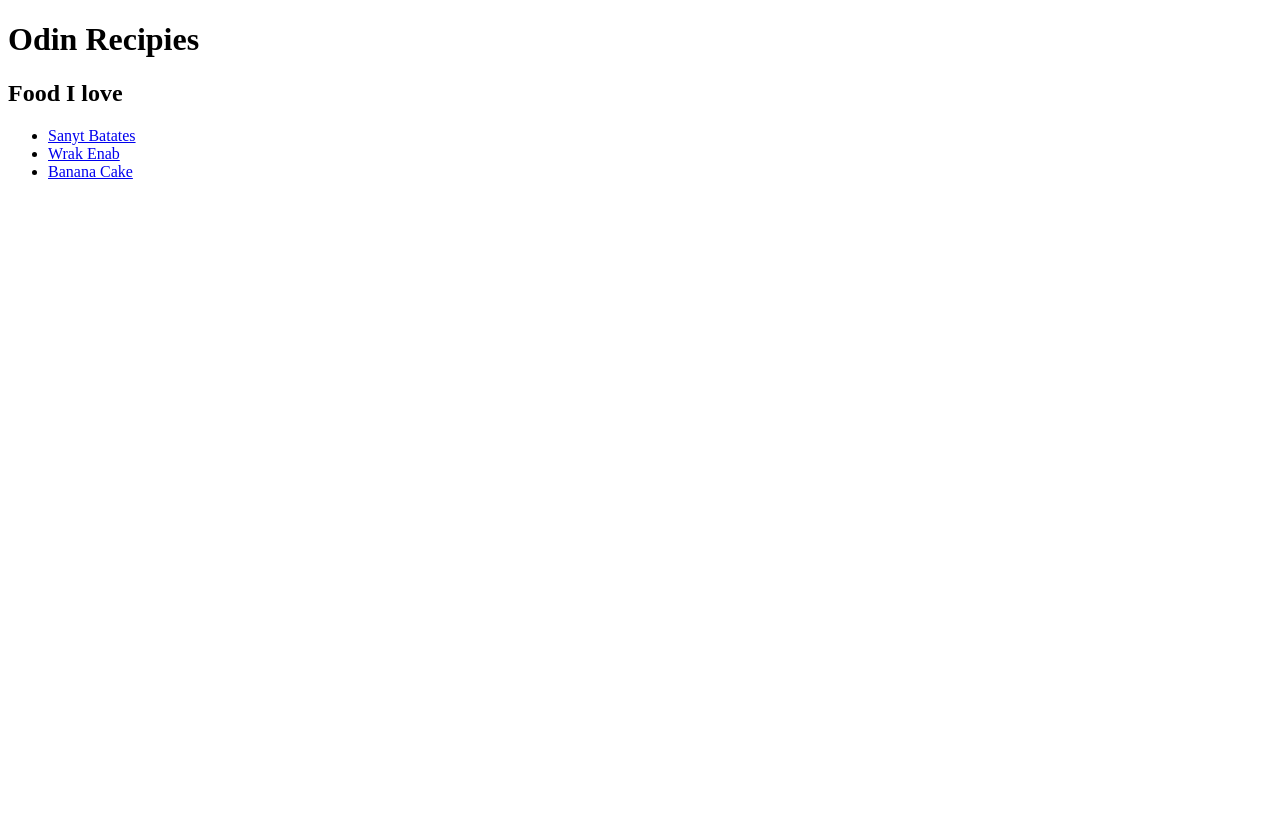
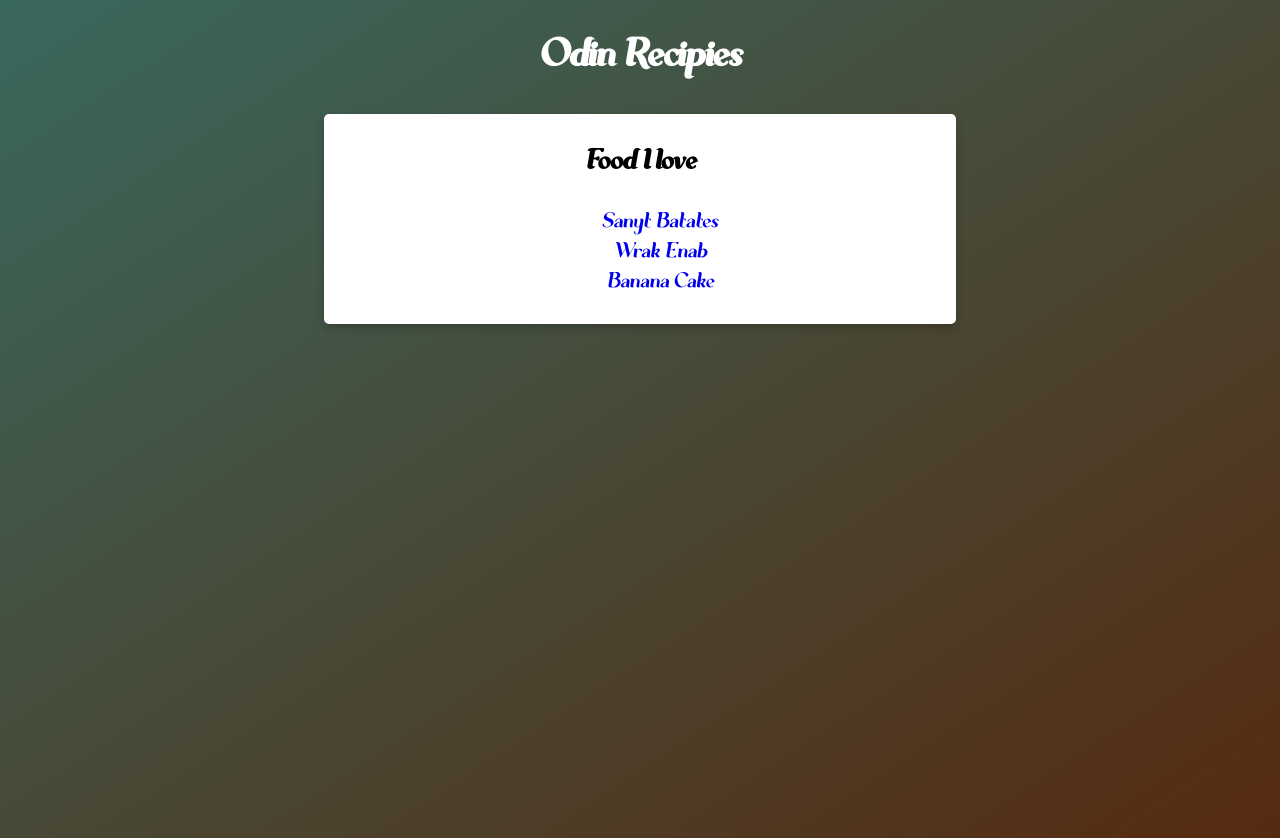
Before and after one commit to MohamedElshazly/odin-recipes, a plain HTML site: page index.html in a window 1280 px wide. Before the commit the page ends 800 px from the top, so only its background shows below. Drawn offline with Linux system fonts and the light colour scheme.

Commit message:
finished styling index page

```diff
--- a/index.html
+++ b/index.html
@@ -4,17 +4,20 @@
     <meta charset="UTF-8">
     <meta http-equiv="X-UA-Compatible" content="IE=edge">
     <meta name="viewport" content="width=device-width, initial-scale=1.0">
+    <link rel="stylesheet" href="style.css">
     <title>Odin Recipies</title>
 </head>
 <body>
-    <h1>Odin Recipies</h1>
-    <div class="">
-        <h2>Food I love</h2>
-        <ul>
-            <li><a href="/recepies/sanyt_batates.html">Sanyt Batates</a></li>
-            <li><a href="/recepies/warak enab.html">Wrak Enab</a></li>
-            <li><a href="/recepies/banana_cake.html">Banana Cake</a></li>
-        </ul>
+    <h1 class="title">Odin Recipies</h1>
+    <div class="card">
+        <div class="container">
+            <h2 class="medium">Food I love</h2>
+            <ul class="list">
+                <li><a href="/recepies/sanyt_batates.html">Sanyt Batates</a></li>
+                <li><a href="/recepies/warak enab.html">Wrak Enab</a></li>
+                <li><a href="/recepies/banana_cake.html">Banana Cake</a></li>
+            </ul>
+        </div>
     </div>
 
 </body>
--- /dev/null
+++ b/style.css
@@ -0,0 +1,57 @@
+@font-face {
+    font-family: GeorgeItalic;
+    src: url(FontsFree-Net-George-Italic.ttf);
+}
+
+body{
+    background-image: linear-gradient(to bottom right, #39685d, #562a10);
+    height:100vh;
+}
+
+
+.title{
+    color: #fff;
+    text-align: center;
+    font-size: 45px;
+    font-family: GeorgeItalic;
+}
+
+.medium{
+    font-family: GeorgeItalic;
+    text-align: center;
+    font-size: 32px;
+}
+
+.list{
+    font-family: GeorgeItalic;
+    font-size: 25px;
+    text-align: center;
+    list-style-type:none;
+    /* display: inline; */
+}
+
+.list a{
+    text-decoration: none;
+    transition: font-size 0.5s;
+}
+
+.list a:hover{
+    text-decoration:underline;
+    font-size: 30px;
+
+}
+.card {
+    box-shadow: 0 4px 8px 0 rgba(0,0,0,0.2);
+    transition: 0.3s;
+    border-radius: 5px; /* 5px rounded corners */
+    background-color: #fff;
+    width:50%;
+    margin-left: 25%;
+  }
+.card:hover {
+    box-shadow: 0 8px 32px 0 rgba(0,0,0,0.9);
+  }
+
+.container{
+    padding: 2px 16px;
+}
```
Also changed, not shown: FontsFree-Net-George-Italic.ttf (added), cute.jpg (added), cutefood.jpg (added), food.jpg (added).
